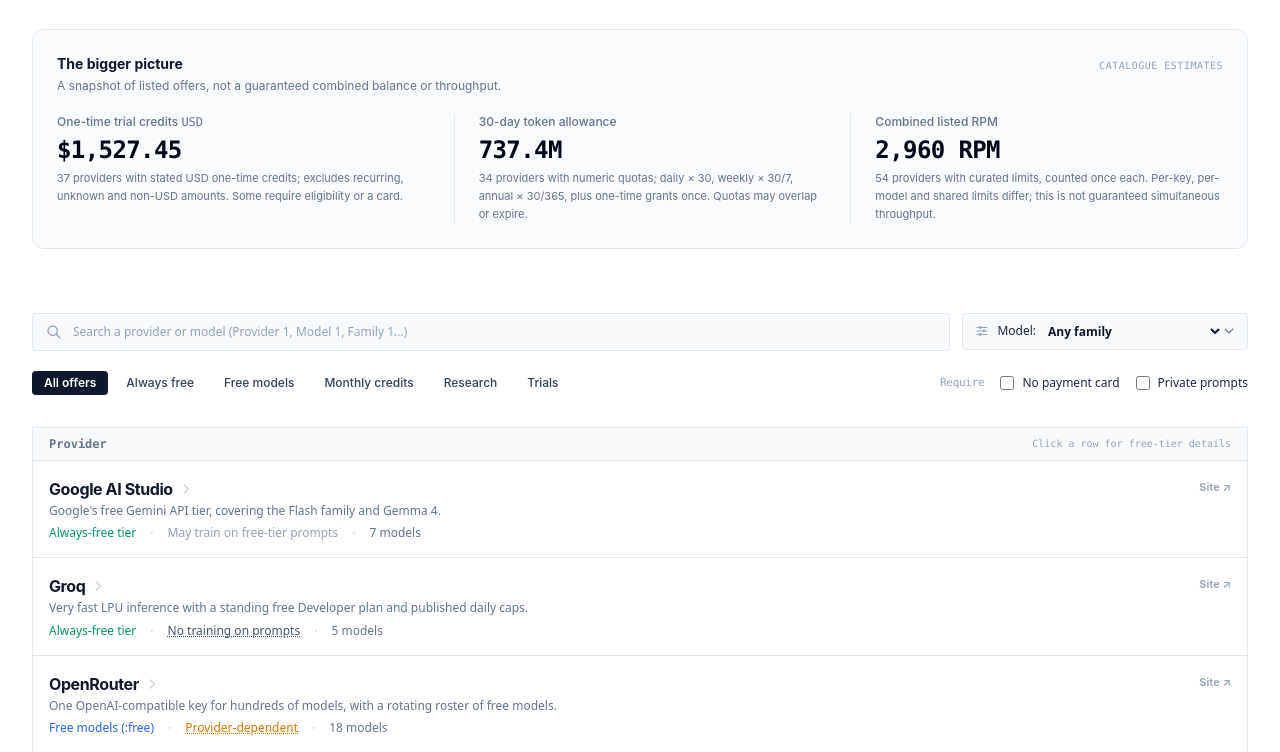
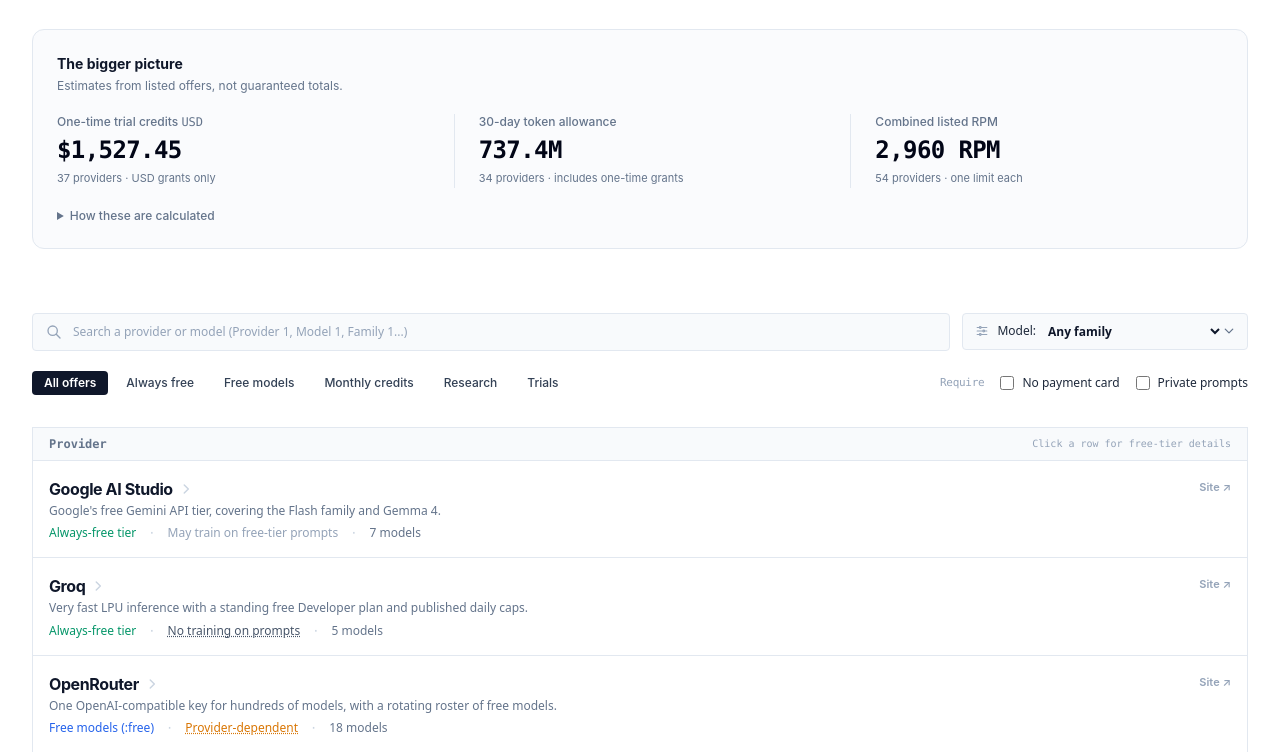
Before and after one commit to Chibbit-99/freetoken, a plain HTML site: page app/index.html in a window 1280 px wide. Shown: the part 766-1518 px from the top of the page. Drawn offline with nearby package versions, Linux system fonts and the light colour scheme.

Commit message:
Simplify aggregate stats copy
Co-authored-by: arena-agent <297053741+arena-agent@users.noreply.github.com>

```diff
--- a/app/index.html
+++ b/app/index.html
@@ -192,9 +192,8 @@
             <div class="flex flex-wrap items-baseline justify-between gap-2 mb-5">
                 <div>
                     <h2 id="aggregate-heading" class="text-sm font-bold text-slate-900">The bigger picture</h2>
-                    <p class="text-xs text-slate-500 mt-1">A snapshot of listed offers, not a guaranteed combined balance or throughput.</p>
-                </div>
-                <span class="text-[10px] font-mono uppercase tracking-wider text-slate-400">Catalogue estimates</span>
+                    <p class="text-xs text-slate-500 mt-1">Estimates from listed offers, not guaranteed totals.</p>
+                </div>
             </div>
             <dl class="grid grid-cols-1 sm:grid-cols-3 gap-5 sm:gap-6">
                 <div>
@@ -213,6 +212,10 @@
                     <p id="stat-rpm-note" class="text-[11px] text-slate-500 mt-1 leading-relaxed">Loading documented rate limits&hellip;</p>
                 </div>
             </dl>
+            <details class="mt-5 text-xs text-slate-500">
+                <summary class="cursor-pointer font-medium hover:text-slate-900">How these are calculated</summary>
+                <p class="mt-2 leading-relaxed">Credits include known one-time USD grants only; some require a card or eligibility. Tokens include known quotas normalized to 30 days and one-time grants counted once. RPM sums one listed limit per provider; limits differ in scope. Unknown amounts are excluded, and offers may overlap, expire or change.</p>
+            </details>
         </section>
     </main>
 
@@ -550,7 +553,7 @@
             var tokens = pools.reduce(function (sum, row) { return sum + row.monthly; }, 0);
             $('stat-tokens').textContent = pools.length ? compactTokens(tokens) : 'Not available';
             $('stat-tokens').title = pools.length ? Math.round(tokens).toLocaleString('en-US') + ' estimated tokens' : '';
-            $('stat-tokens-note').textContent = pools.length + ' providers with numeric quotas; daily × 30, weekly × 30/7, annual × 30/365, plus one-time grants once. Quotas may overlap or expire.';
+            $('stat-tokens-note').textContent = pools.length + ' providers · includes one-time grants';
 
             var data = state.aggregates;
             if (!data) {
@@ -572,9 +575,9 @@
             var credits = totalKnown(data.trial_credit_usd);
             var rpm = totalKnown(data.requests_per_minute);
             $('stat-credit').textContent = credits.count ? '$' + credits.total.toLocaleString('en-US', { minimumFractionDigits: 2, maximumFractionDigits: 2 }) : 'Not available';
-            $('stat-credit-note').textContent = credits.count + ' providers with stated USD one-time credits; excludes recurring, unknown and non-USD amounts. Some require eligibility or a card.';
+            $('stat-credit-note').textContent = credits.count + ' providers · USD grants only';
             $('stat-rpm').textContent = rpm.count ? rpm.total.toLocaleString('en-US') + ' RPM' : 'Not available';
-            $('stat-rpm-note').textContent = rpm.count + ' providers with curated limits, counted once each. Per-key, per-model and shared limits differ; this is not guaranteed simultaneous throughput.';
+            $('stat-rpm-note').textContent = rpm.count + ' providers · one limit each';
         }
 
         function modelFamilies(p) {
```
